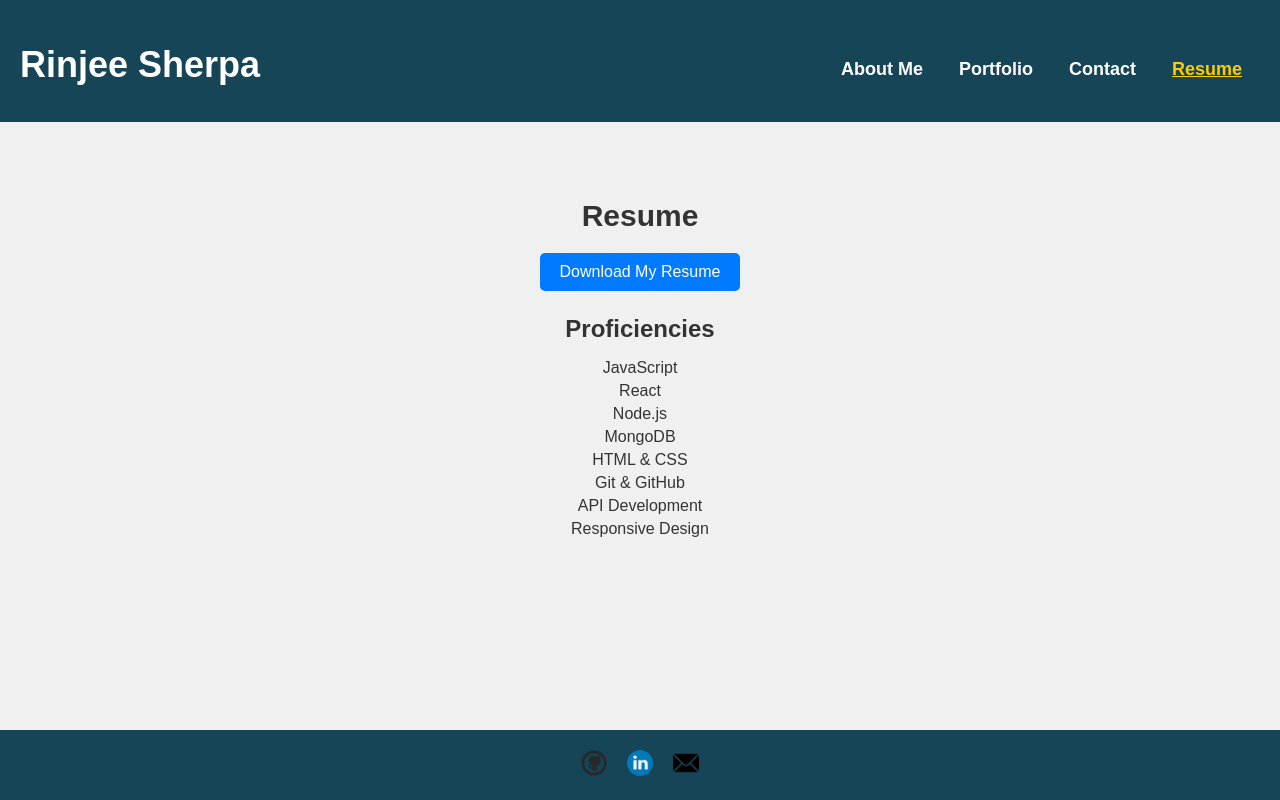
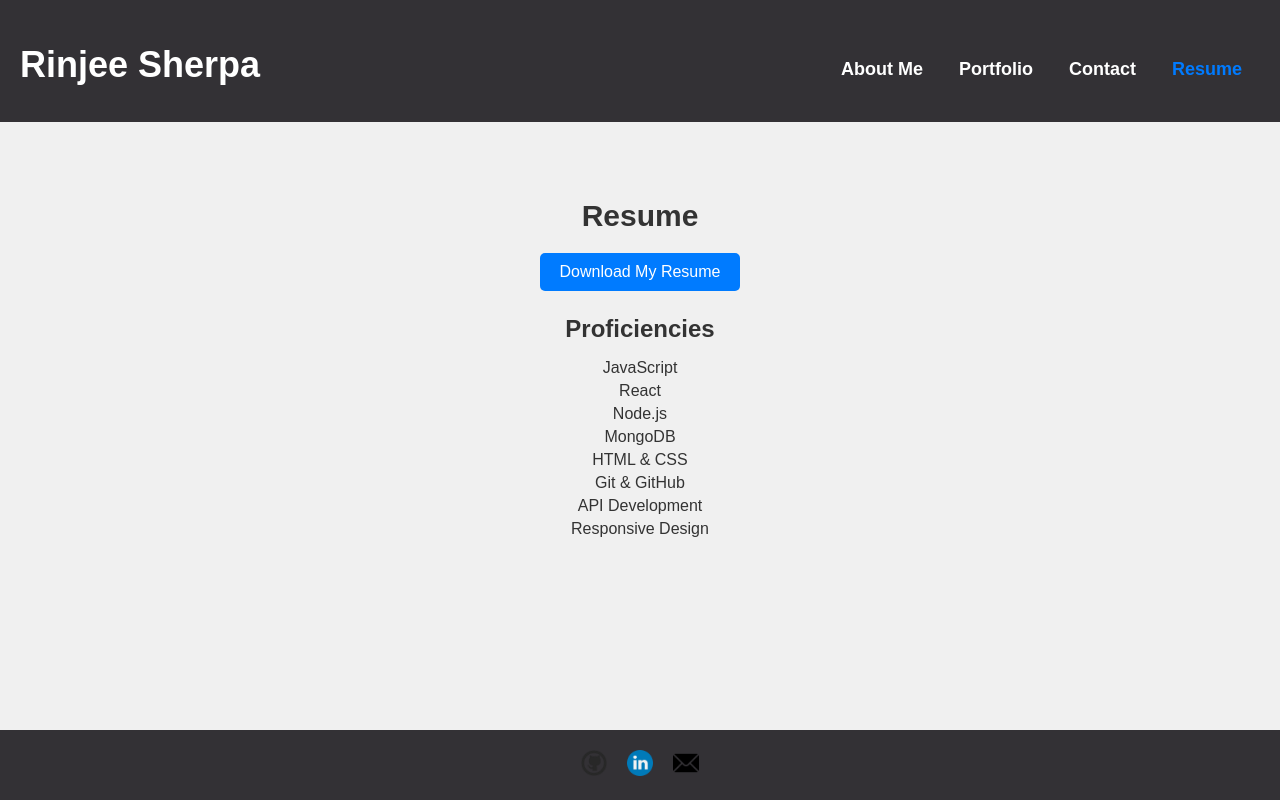
Before and after one commit to RinjeeG/Portfolio, a React (Vite) app in the folder main/: page /resume in a window 1280 px wide. Built offline with nearby package versions, Linux system fonts and the light colour scheme.

Commit message:
updated resume, portfolio and contact

```diff
--- a/main/src/styles/styles.css
+++ b/main/src/styles/styles.css
@@ -16,7 +16,7 @@ body {
   }
 
   header {
-    background-color: #154557;
+    background-color: #333135;
     color: white;
     padding: 20px;
     text-align: center;
@@ -47,12 +47,12 @@ body {
   }
 
   nav ul li a:hover {
-    text-decoration: underline;
+    opacity: 0.1;
   }
 
   .link-active {
-    color: #ffcc00;
-    text-decoration: underline;
+    color: #007bff;
+    transform: (1.2);
   }
 
   main {
@@ -278,7 +278,7 @@ button[type='submit']:hover {
   .footer {
     display: flex;
     justify-content:center;
-    background-color: #154557;
+    background-color: #333135;
     color: white;
     padding: 20px;
   }
```
